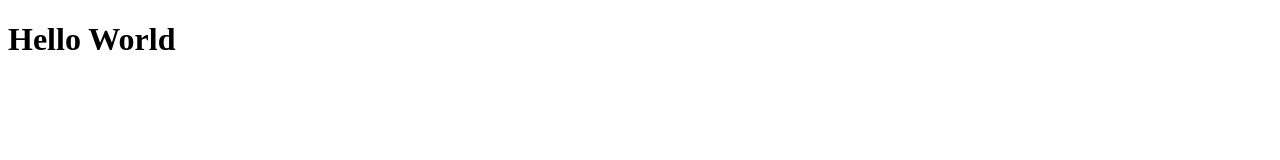
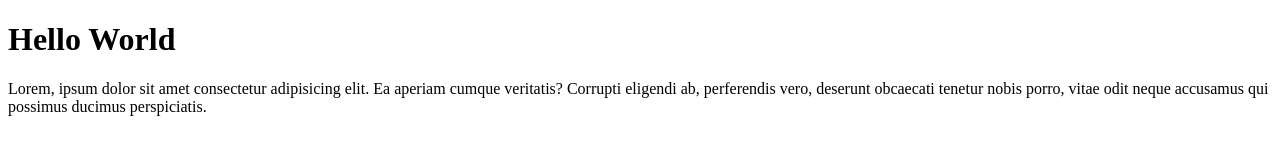
Before and after one commit to StefanoCeli/htmlcss-hello, a plain HTML site: page index.html in a window 1280 px wide. Drawn offline with Linux system fonts and the light colour scheme.

Commit message:
Aggiunta paragrafo lorem

```diff
--- a/index.html
+++ b/index.html
@@ -8,6 +8,7 @@
 </head>
 <body>
     <h1>Hello World</h1>
+    <p>Lorem, ipsum dolor sit amet consectetur adipisicing elit. Ea aperiam cumque veritatis? Corrupti eligendi ab, perferendis vero, deserunt obcaecati tenetur nobis porro, vitae odit neque accusamus qui possimus ducimus perspiciatis.</p>
 
 </body>
 </html>
```
